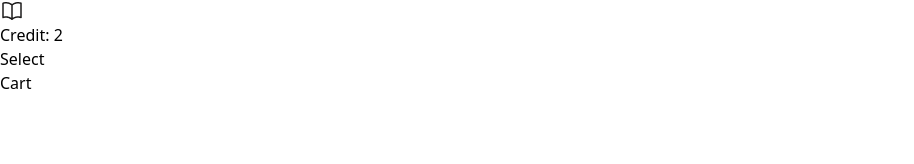
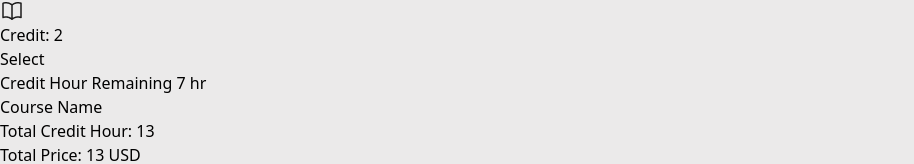
Before and after one commit to MahdiGreen75/Simple-React, a React (Vite) app: page / in a window 1280 px wide. Shown: the part 4165-4329 px from the top of the page, without its empty margins (0-914 px from the left). Before the commit the page ends 4260 px from the top, so only its background shows below. Built offline with nearby package versions, Linux system fonts and the light colour scheme.

Commit message:
Implement course items and carts with fake JSON API data.

```diff
--- a/src/App.jsx
+++ b/src/App.jsx
@@ -3,22 +3,32 @@ import './App.css'
 import toast, { Toaster } from 'react-hot-toast';
 import Courses from './components/Courses/Courses';
 import Cart from './components/Cart/Cart';
+import { useState } from 'react';
 
 
 function App() {
+  const [handleCourse, setHandleCourse] = useState([]);
 
+  const handlerCourses = (course) => {
+    if (handleCourse.includes(course)) {
+      toast.error("You can't register same course twice.");
+      return;
+    }
+    setHandleCourse([...handleCourse, course]);
+  }
 
   return (
     <>
-      <div>
-        <Toaster />
-      </div>
-      <header className='text-2xl font-bold text-center my-4'>Course Registration</header>
-      {/* <button onClick={()=>{toast.error("This didn't work.")}}>click</button> */}
+      <div className='lg:max-w-5xl mx-auto'>
+        <Toaster
+        />
+        <header className='text-2xl font-bold text-center my-4'>Course Registration</header>
+        {/* <button onClick={()=>{toast.error("This didn't work.")}}>click</button> */}
 
-      <div className='flex'>
-        <Courses></Courses>
-        <Cart></Cart>
+        <div className='flex'>
+          <Courses handlerCourses={handlerCourses}></Courses>
+          <Cart handleCourse={handleCourse}></Cart>
+        </div>
       </div>
     </>
   )
--- a/src/components/Cart/Cart.jsx
+++ b/src/components/Cart/Cart.jsx
@@ -1,11 +1,44 @@
+import PropTypes from 'prop-types'
+import CartItems from '../CartItems/CartItems';
+import { useState } from 'react';
 
 
-const Cart = () => {
+const Cart = ({ handleCourse }) => {
+    const [id, setId] = useState(0);
+
     return (
         <div className="w-1/4">
-            <h1>Cart</h1>
+            {/* cart section */}
+            <div className='h-auto p-4 bg-white rounded-md w-[93%] mx-auto'>
+                <h1 className="border-b-2
+                text-sm
+                border-b-neutral-200
+                pb-2 text-[#2F80ED] font-bold">Credit Hour Remaining {7} hr</h1>
+                <p className='font-bold text-sm'>Course Name</p>
+
+                <ol className='list-decimal list-inside'>
+                    {
+                        handleCourse.map((course, index) => {
+
+                            return (
+                                <CartItems course={course} key={index}></CartItems>
+                            )
+                        })
+                    }
+                </ol>
+
+                <div className='mt-4 mb-1 border-b-2 border-b-neutral-200'></div>
+                <p className='font-normal text-sm'>Total Credit Hour: {13}</p>
+                <div className='mt-4 mb-1 border-b-2 border-b-neutral-200'></div>
+                <p className='font-normal text-sm'>Total Price: {13} USD</p>
+
+            </div>
         </div>
     );
 };
 
+Cart.propTypes = {
+    handleCourse: PropTypes.array,
+}
+
 export default Cart;
--- /dev/null
+++ b/src/components/CartItems/CartItems.jsx
@@ -0,0 +1,16 @@
+import PropTypes from 'prop-types'
+
+const CartItems = ({course}) => {
+    const {course_title} = course;
+    return (
+        <>
+            <li className='text-xs font-light my-1'>{course_title}</li>
+        </>
+    );
+};
+
+CartItems.propTypes = {
+    course: PropTypes.object.isRequired,
+}
+
+export default CartItems;
--- a/src/components/Course/Course.jsx
+++ b/src/components/Course/Course.jsx
@@ -1,22 +1,23 @@
 import PropTypes from 'prop-types'
 import DollerIcon from '../../assets/dollar-sign 1.svg'
 import BookIcon from '../../assets/book.png'
-const Course = ({ course }) => {
+const Course = ({ handlerCourses, course }) => {
     const { id, course_title, course_img, description, price, credit_hour } = course;
     return (
         <div>
             {/* course card */}
-            <div className='flex flex-col items-center justify-between p-2'>
+            <div className='flex flex-col items-start justify-between p-4 rounded-lg w-[95%] h-80 bg-white'>
                 <div><img src={course_img} /></div>
-                <h1 className='text-xl font-semibold leading-none'>{course_title}</h1>
-                <p className='text-left text-sm font-light'>{description}</p>
-                <div className='flex items-center text-base text-gray-600 font-medium'>
-                    <img src={DollerIcon} />
+                <h1 className='text-sm font-semibold leading-none'>{course_title}</h1>
+                <p className='text-xs font-normal'>{description}</p>
+                <div className='flex items-center text-sm text-gray-600 font-medium text-center'>
+                    <img src={DollerIcon} className='w-4'/>
                     <span className='mr-3'>Price: {price}</span>
-                    <img src={BookIcon} />
+                    <img src={BookIcon} className='w-4'/>
                     <span className='ml-1'>Credit: {credit_hour}</span>
                 </div>
-                <button className='w-full py-1
+                <button onClick={()=>handlerCourses(course)} className='w-full py-1
+                    font-bold
                     rounded-md
                   bg-blue-500
                   hover:bg-blue-600
@@ -27,6 +28,7 @@ const Course = ({ course }) => {
 };
 
 Course.propTypes = {
+    handlerCourses: PropTypes.func,
     course: PropTypes.object,
 }
 
--- a/src/components/Courses/Courses.jsx
+++ b/src/components/Courses/Courses.jsx
@@ -1,8 +1,8 @@
 import { useEffect, useState } from "react";
 import Course from "../Course/Course";
+import PropTypes from 'prop-types'
 
-
-const Courses = () => {
+const Courses = ({handlerCourses}) => {
     const [courses, setCourses] = useState([]);
 
     useEffect(() => {
@@ -15,7 +15,7 @@ const Courses = () => {
         <div className="w-3/4">
             <div className="grid grid-cols-1 sm:grid-cols-2 md:grid-cols-3 gap-2">
                 {
-                    courses.map(course => <Course course={course} key={course.id}></Course>)
+                    courses.map(course => <Course handlerCourses={handlerCourses} course={course} key={course.id}></Course>)
                 }
             </div>
 
@@ -23,4 +23,8 @@ const Courses = () => {
     );
 };
 
+Courses.propTypes = {
+    handlerCourses: PropTypes.func,
+}
+
 export default Courses;
--- a/src/index.css
+++ b/src/index.css
@@ -1,3 +1,7 @@
 @tailwind base;
 @tailwind components;
 @tailwind utilities;
+
+body {
+    background-color: rgba(73, 70, 70, 0.11);
+}
```
